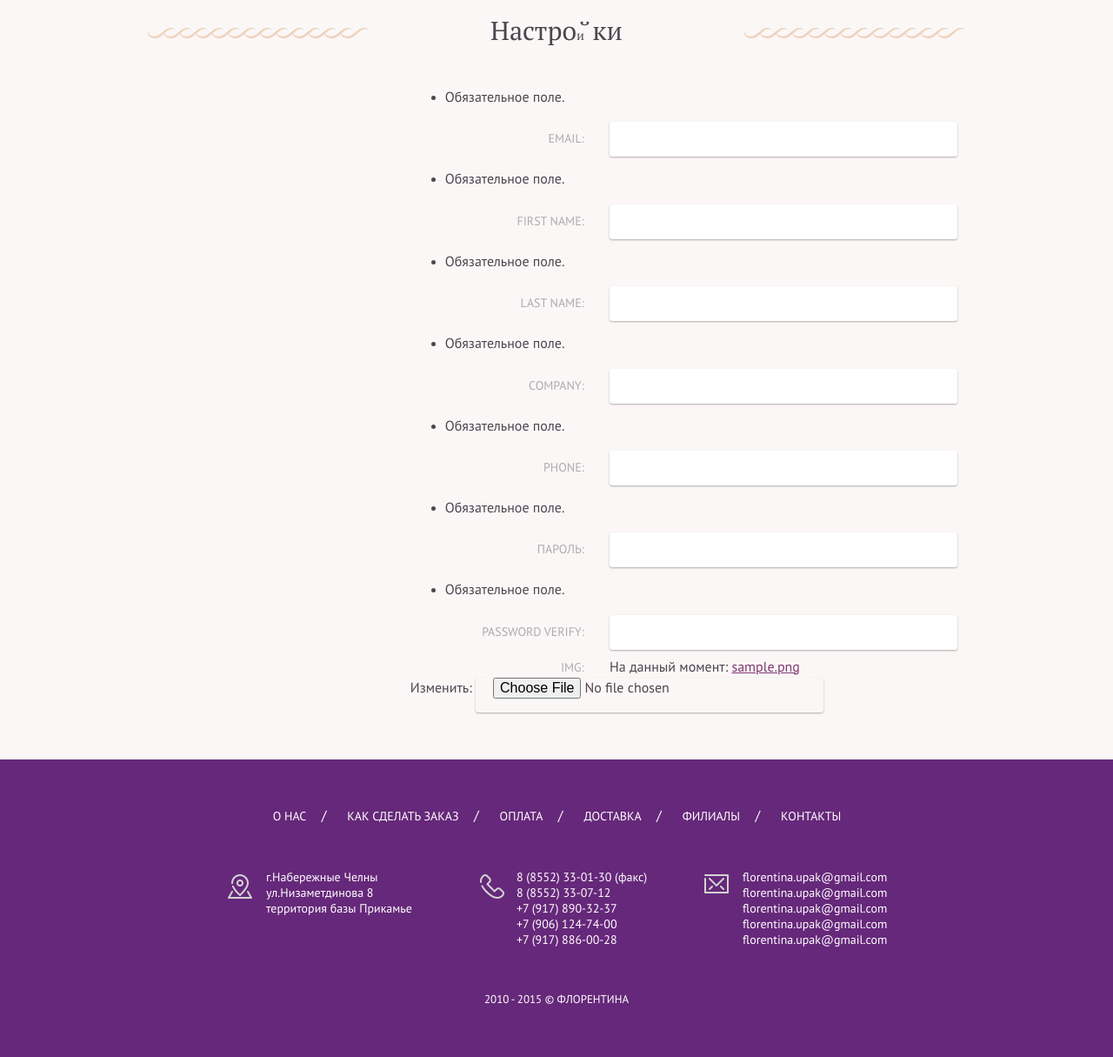
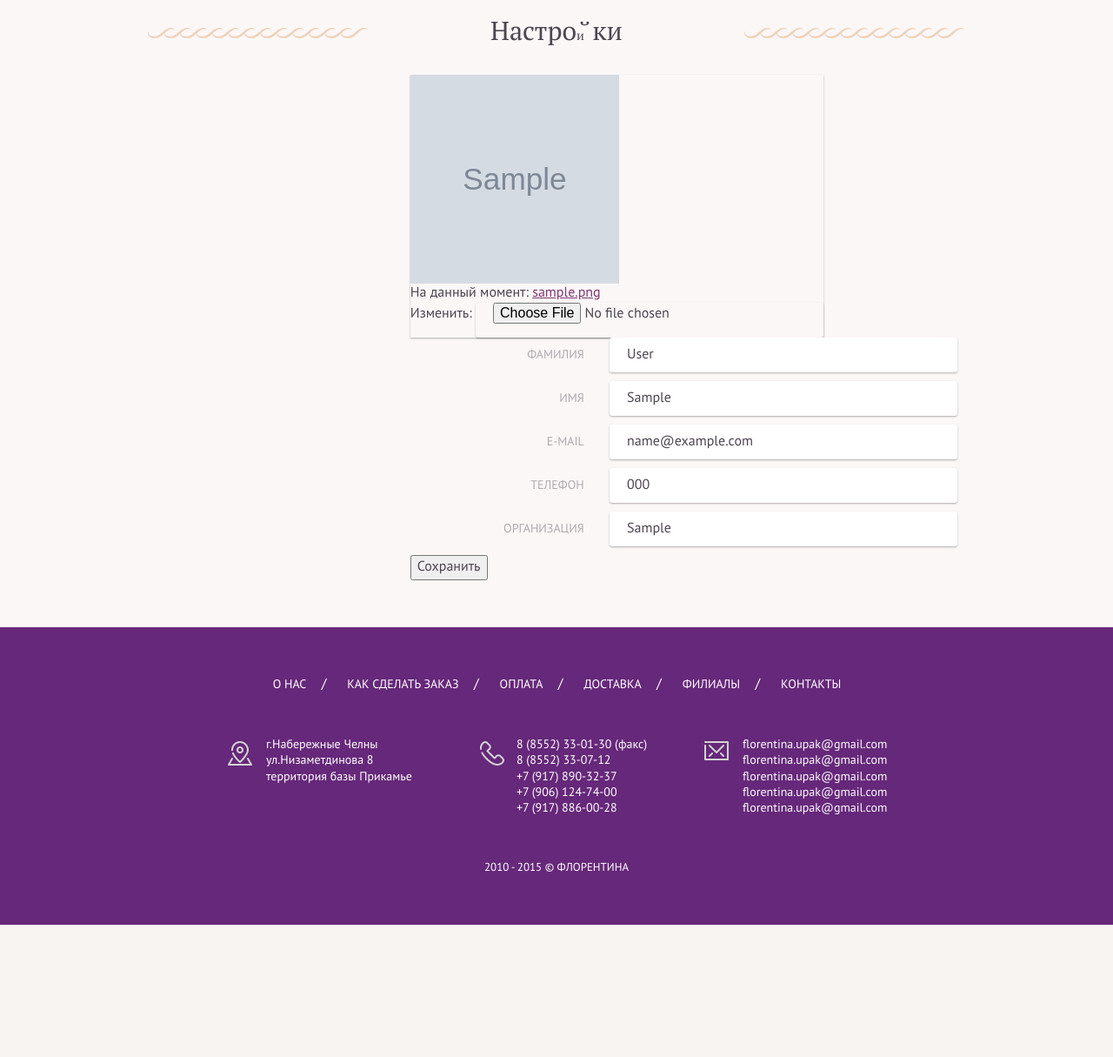
Before and after one commit to maksadbek/florentina, a Django app: page /accounts/profile/ in a window 1280 px wide. Shown: the part 308-1523 px from the top of the page at 87% size. After the commit the page ends 1371 px from the top, so only its background shows below. Run offline with Django 3.2, Linux system fonts and the light colour scheme; a user stored in the database is signed in; tables that the repository leaves empty hold one stand-in row (values such as "Sample post"); grey boxes marked "Sample" are stand-in pictures.

Commit message:
user profile update

```diff
--- a/florentina/accounts/views.py
+++ b/florentina/accounts/views.py
@@ -5,7 +5,7 @@ from django.core import serializers
 from django.contrib.auth.decorators import login_required
 
 from flowers.models import Flower
-from accounts.models import CustomUserForm
+from accounts.models import CustomUserForm, CustomUserEditForm
 
 def signup(request):
     """ create user """
@@ -54,15 +54,16 @@ def signout(request):
 
 @login_required(login_url='/accounts/signin')
 def profile(request):
-    userForm = CustomUserForm(request.POST, request.FILES, instance=request.user)
-    if not request.user.is_authenticated():
-        return redirect('accounts:signin')
-    context = {'user':userForm}
-    return render(request, 'accounts/profile.html', context)
-
-def edit(request):
-    post_data = request.POST.copy()
-    request.user.first_name = post_data.get("first_name")
-    request.user.last_name = post_data.get("last_name")
-    request.user.email = post_data.get("email")
-    request.user.company = post_data.get("company")
+    if request.method == "POST":
+        form = CustomUserEditForm(request.POST, request.FILES, instance=request.user)
+        form.actual_user = request.user
+        context = {'form':form}
+        if form.is_valid():
+            form.save()
+            return redirect('accounts:profile')
+        return render(request, 'accounts/profile.html', context)
+    else:
+        flowers = Flower.objects.all().order_by('?')[:4]
+        userForm = CustomUserEditForm(instance=request.user)
+        context = {'form':userForm, 'flowers': flowers}
+        return render(request, 'accounts/profile.html', context)
--- a/florentina/templates/accounts/profile.html
+++ b/florentina/templates/accounts/profile.html
@@ -3,51 +3,42 @@
     <div class="inner clearfix">
         <h1>Настройки</h1>
 				<div class="settings clearfix">
-					<div class="image"><a href="{{ user.img.url }}"><img src="{{ user.img.url }}" /></a></div>
+					<!-- <div class="image">
+                            <a href="{{ user.img.url }}"><img src="{{ user.img.url }}" /></a>
+                        </div>-->
 					<div class="personal_information">
-                        {{ user.as_p }}
-                        <!--
-						<form>
+                        <form action="/accounts/profile/" method="POST" enctype='multipart/form-data'>
+                            {% csrf_token %}
+                            <div class="image">
+                                <a href="{{ user.img.url }}"><img width="240"
+                                    height="240" src="{{ user.img.url }}" /></a>
+                                {{ form.img }}
+                            </div>
 							<div>
 								<label>Фамилия</label>
-								<input type="text" value="{{ user.last_name}}" />
+                                {{ form.last_name }}
 							</div>
 							<div>
 								<label>Имя</label>
-								<input type="text" value="{{ user.first_name}}"/>
+                                {{ form.first_name }}
 							</div>
 							<div>
 								<label>E-mail</label>
-								<input type="text" value="{{ user.email }}"/>
+                                {{ form.email }}
 							</div>
 							<div>
 								<label>Телефон</label>
-								<input type="text" value="{{ user.phone }}"/>
+                                {{ form.phone }}
 							</div>
 							<div>
 								<label>Организация</label>
-								<input type="text" value="{{ user.company }}"/>
+                                {{ form.company }}
 							</div>
 							<div>
-								<button>Сохранить</button>
+								<button type="submit">Сохранить</button>
 							</div>
 						</form>
-                        -->
 					</div>
 				</div>
-                <!--
-                    <a href="{% url 'accounts:logout' %}">logout</a>
-                    <li><strong>first name </strong>{{ user.first_name}}</li>
-                    <li><strong>last name </strong>{{ user.last_name}}</li>
-                    <li><strong>email </strong>{{ user.email }}</li>
-                    <li><strong>phone </strong>{{ user.phone }}</li>
-                    <li><strong>company </strong>{{ user.company }}</li>
-                    <ul>
-                        {% for flower in user.cart.all %}
-                            <li>flower.name</li>
-                        {% endfor %}
-                    </ul>
-                    <img src="{{ user.img.url }}" />
-                -->
     </div>
 {% include '_partials/footer.html' %}
--- a/florentina/templates/accounts/signin.html
+++ b/florentina/templates/accounts/signin.html
@@ -1,7 +1,7 @@
 {% if error %}
     <h5>{{ error }}</h5>
 {% endif %}
-<form action="/accounts/login/" method="post">
+<form action="/accounts/login/" method="post" >
     {% csrf_token %}
     <input type="text" name="email" />
     <input type="password" name="password" />
--- a/florentina/templates/accounts/signup.html
+++ b/florentina/templates/accounts/signup.html
@@ -1,5 +1,4 @@
-<form action="/accounts/create/" method="post"
-    enctype='multipart/form-data'>
+<form action="/accounts/create/" method="post" enctype='multipart/form-data'>
     {% csrf_token %}
     {{ form }}
     <input type="submit" value="submit" />
```
